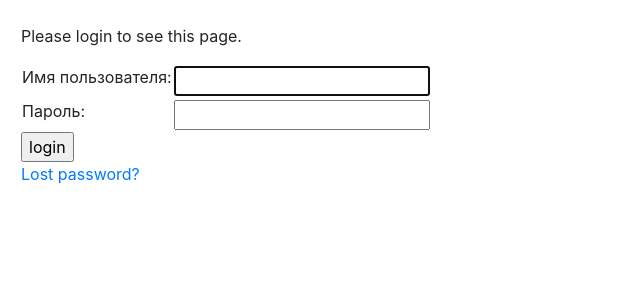
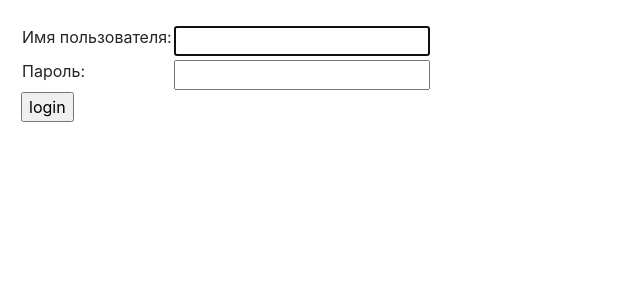
Before and after one commit to thinknetica-django-lab-01/ivnnkt, a Django app: page /accounts/login/?next=/accounts/1/profile/ in a window 1280 px wide. Shown: the part 56-356 px from the top of the page, without its empty margins (0-640 px from the left). Run offline with Django 3.2, Linux system fonts and the light colour scheme; some libraries are stand-ins or nearby versions.

Commit message:
добавил переход на страницу авторизации при попытке зайти в профиль не авторизованным

```diff
--- a/e_commerce/main/urls.py
+++ b/e_commerce/main/urls.py
@@ -6,5 +6,5 @@ urlpatterns = [
     path('', views.index, name='index'),
     path('goods/', views.ProductListView.as_view(), name='goods'),
     path('goods/<int:pk>/', views.ProductDetailView.as_view(), name='detail_goods'),
-    path('accounts/profile/<int:pk>/', views.ProfileUpdate.as_view(), name="profile"),
+    path('accounts/<int:pk>/profile/', views.ProfileUpdate.as_view(), name="profile"),
 ]
--- a/e_commerce/main/views.py
+++ b/e_commerce/main/views.py
@@ -3,6 +3,7 @@ from .models import Product, Profile
 from django.views import generic
 from django.views.generic.edit import UpdateView
 from .forms import ProfileForm
+from django.contrib.auth.mixins import LoginRequiredMixin
 
 
 def index(request):
@@ -48,7 +49,8 @@ class ProductDetailView(generic.DetailView):
     model = Product
 
 
-class ProfileUpdate(UpdateView):
+
+class ProfileUpdate(LoginRequiredMixin, UpdateView):
     '''Форма редактирования пользователя'''
     model = Profile
     form_class = ProfileForm
--- a/e_commerce/templates/registration/login.html
+++ b/e_commerce/templates/registration/login.html
@@ -3,16 +3,7 @@
 {% block content %}
 
 {% if form.errors %}
-  <p>Your username and password didn't match. Please try again.</p>
-{% endif %}
-
-{% if next %}
-  {% if user.is_authenticated %}
-    <p>Your account doesn't have access to this page. To proceed,
-    please login with an account that has access.</p>
-  {% else %}
-    <p>Please login to see this page.</p>
-  {% endif %}
+  <p>Ваше имя пользователя и пароль не совпадают. Пожалуйста, попробуйте еще раз.</p>
 {% endif %}
 
 <form method="post" action="{% url 'login' %}">
@@ -34,7 +25,4 @@
 <input type="hidden" name="next" value="{{ next }}" />
 </form>
 
-{# Assumes you setup the password_reset view in your URLconf #}
-<p><a href="{% url 'password_reset' %}">Lost password?</a></p>
-
 {% endblock %}
```
